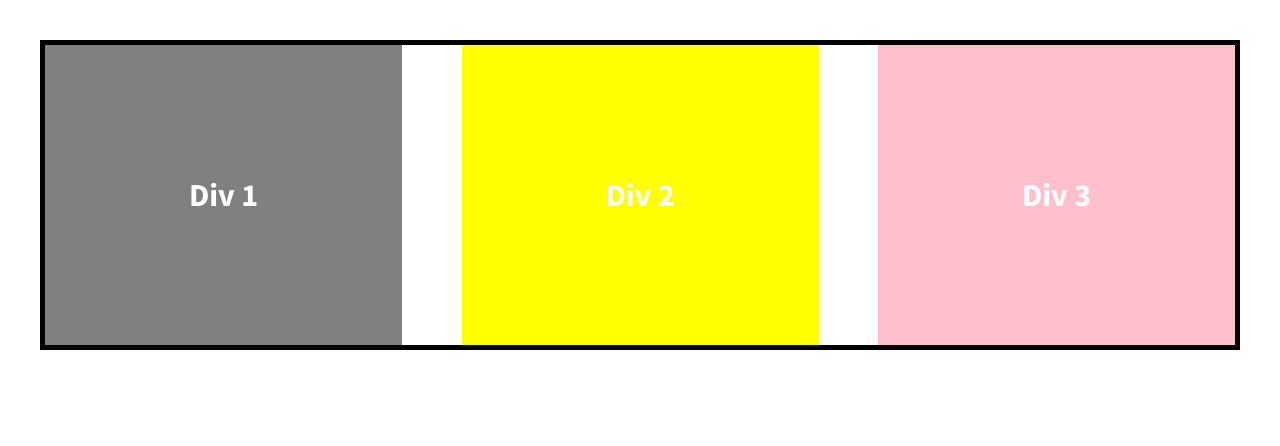
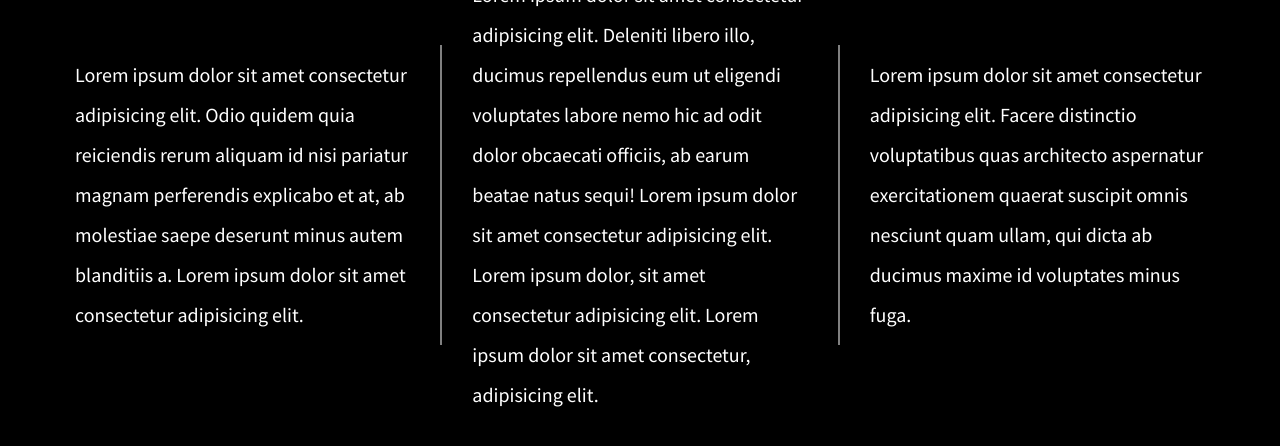
Before and after one commit to byovans/07.01-206-divs-flexbox-starter, a plain HTML site: page index.html in a window 1280 px wide. Drawn offline with nearby package versions, Linux system fonts and the light colour scheme.

Commit message:
Added content in the flex boxes earlier created.

```diff
--- a/css/main.css
+++ b/css/main.css
@@ -97,7 +97,7 @@ textarea {
 
 
 html {
-  background-color: #fff;
+  background-color: black;
   height: 100%;
 }
 
@@ -111,7 +111,7 @@ body {
 .wrapper {
   /*add display:flex and set justify-content to space-between*/
   display: flex;
-  font-weight: 700;
+  font-weight: 100;
   border: 5px solid black;
   justify-content: space-between;
 }
@@ -122,25 +122,20 @@ body {
   justify-content: center;
   align-items: center;
   line-height: 1.5em;
-  font-size: 1.6em;
+  font-size: 1em;
   height: 300px;
   width: 30%;
   color: white;
-}
-
-.div-1 {
-    background: gray;
-}
-
-.div-2 {
-    background: yellow;
-}
-
-.div-3 {
-    background: pink;
+  padding: 0 1.5em;
+  line-height: 2em;
 }
 
 
+.div-2 {
+    border-left: gray solid 2px;
+    border-right: gray solid 2px;
+
+}
 
 
 /* ==========================================================================
--- a/index.html
+++ b/index.html
@@ -23,13 +23,13 @@
 
         <section class="wrapper">
             <div class="div-1">
-                Div 1
+                Lorem ipsum dolor sit amet consectetur adipisicing elit. Odio quidem quia reiciendis rerum aliquam id nisi pariatur magnam perferendis explicabo et at, ab molestiae saepe deserunt minus autem blanditiis a. Lorem ipsum dolor sit amet consectetur adipisicing elit.
             </div>
             <div class="div-2">
-                Div 2
+                Lorem ipsum dolor sit amet consectetur adipisicing elit. Deleniti libero illo, ducimus repellendus eum ut eligendi voluptates labore nemo hic ad odit dolor obcaecati officiis, ab earum beatae natus sequi! Lorem ipsum dolor sit amet consectetur adipisicing elit. Lorem ipsum dolor, sit amet consectetur adipisicing elit. Lorem ipsum dolor sit amet consectetur, adipisicing elit.
             </div>
             <div class="div-3">
-                Div 3
+                Lorem ipsum dolor sit amet consectetur adipisicing elit. Facere distinctio voluptatibus quas architecto aspernatur exercitationem quaerat suscipit omnis nesciunt quam ullam, qui dicta ab ducimus maxime id voluptates minus fuga.
             </div>
         </section>
 
```
